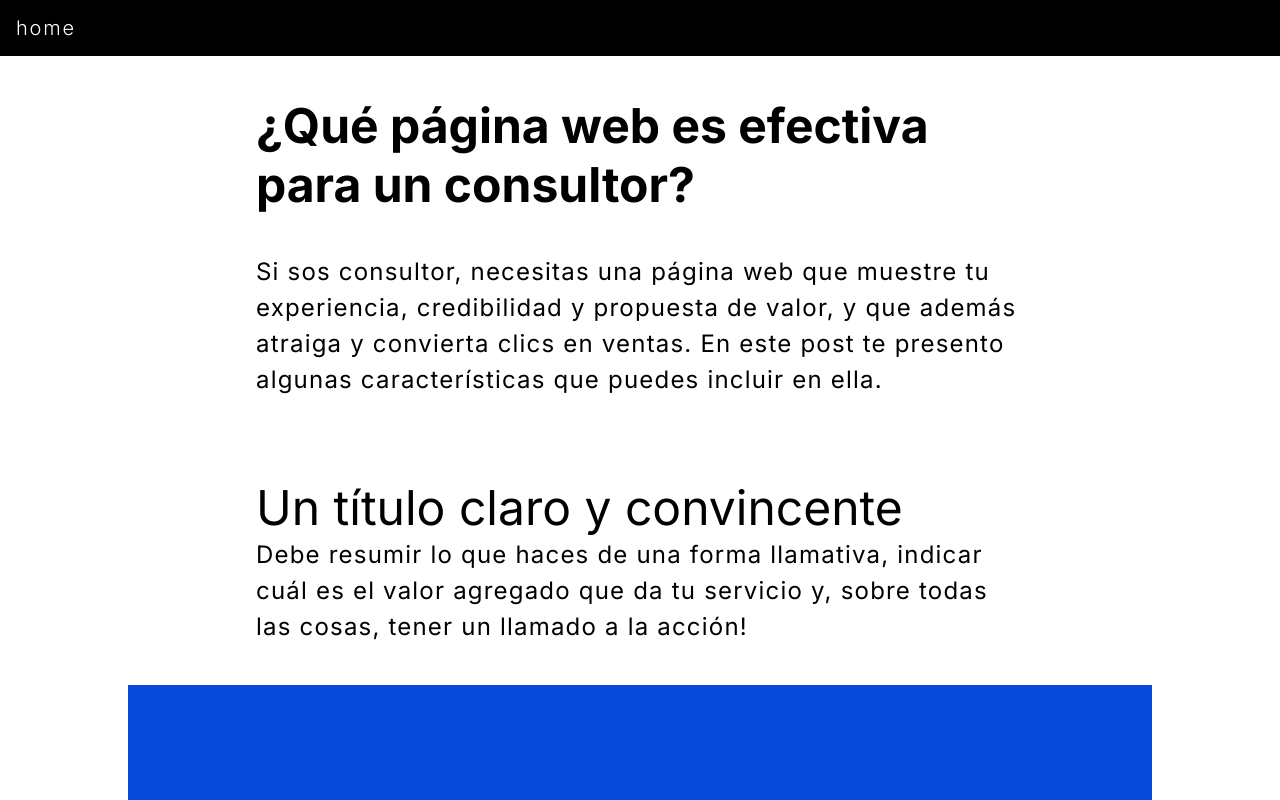
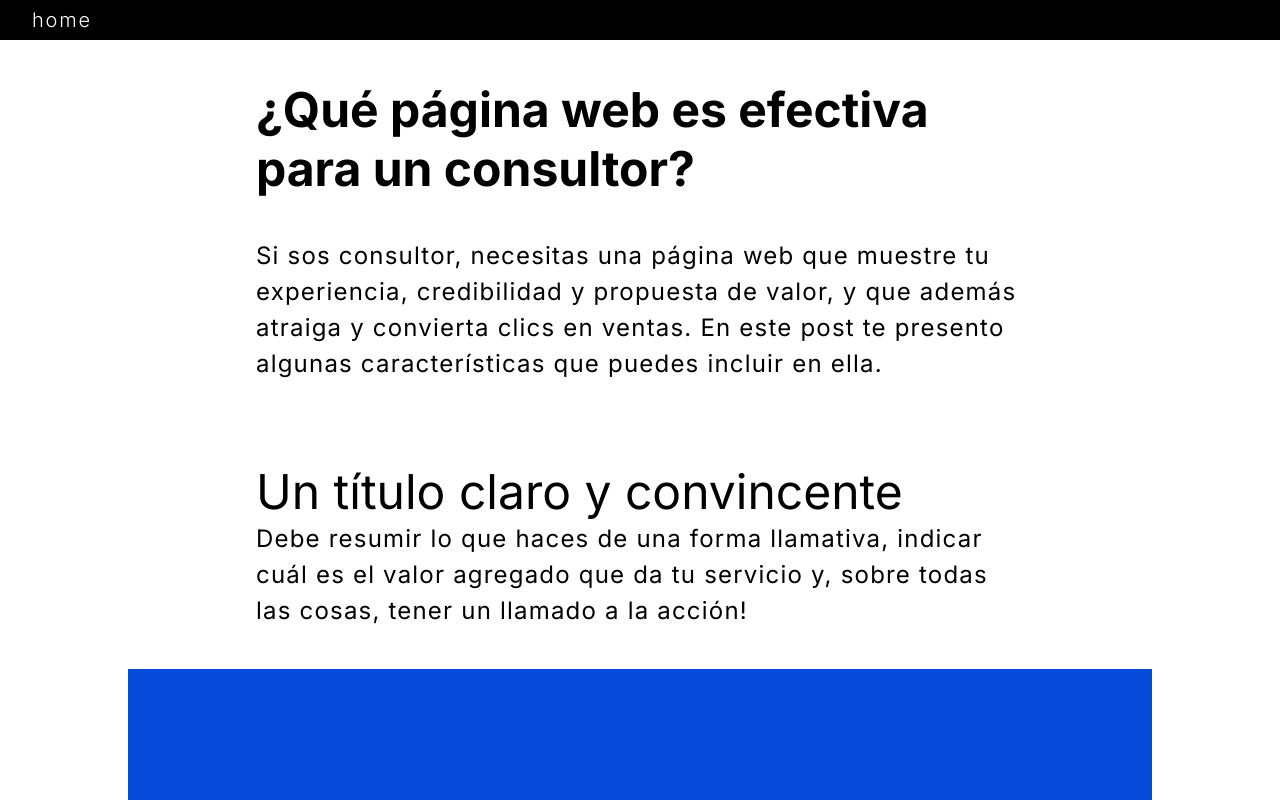
Before and after one commit to nahuelrabey/portfolio, a Next.js app: page /post/como-crear-web-consultor in a window 1280 px wide. Shown: the top 800 px of the page. Built offline with nearby package versions, Linux system fonts and the light colour scheme.

Commit message:
smaller menu

```diff
--- a/components/Menu/Menu.module.css
+++ b/components/Menu/Menu.module.css
@@ -1,5 +1,5 @@
 .menu{
-    padding: 1em;
+    padding: .5em 2em;
     background-color: black;
     position: sticky;
     top: 0;
```
